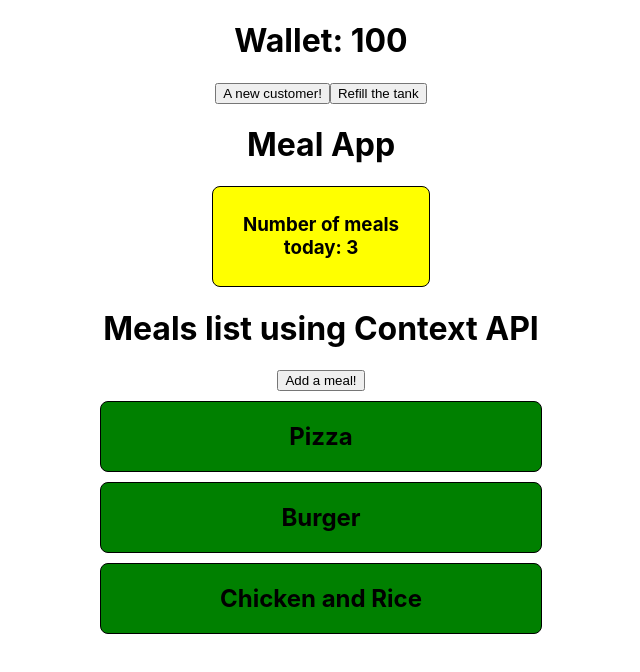
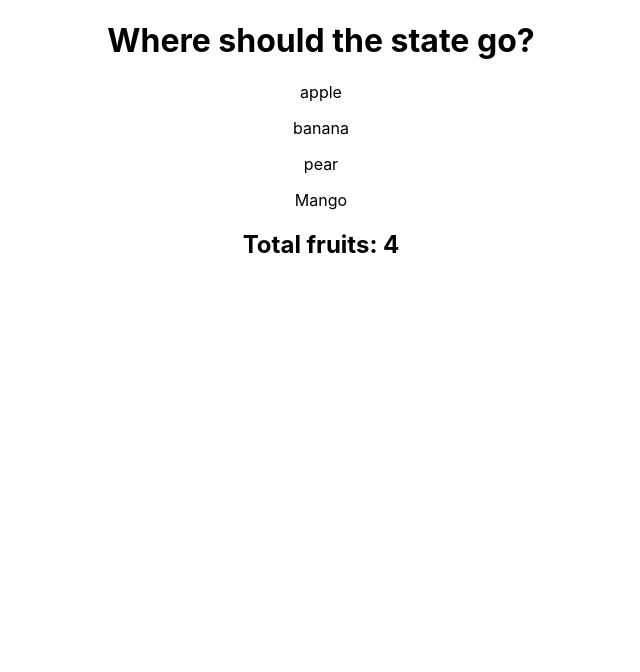
Before and after one commit to rhiz0m/metaReact, a React (Create React App) app: page / in a window 1280 px wide. Shown: the top 672 px of the page, without its empty margins (319-959 px from the left). Built offline with nearby package versions, Linux system fonts and the light colour scheme.

Commit message:
Lab2 - module2

```diff
--- a/src/module2/app2.js
+++ b/src/module2/app2.js
@@ -1,6 +1,31 @@
-import MealApp from "./context/mealApp"
-import Wallet from "./useReducerHook"
+import Fruits from "./labsModule2/fruits"
+import FruitsCounter from "./labsModule2/fruitsCounter"
 
+// Lab Module 2: Managing state in React: the task is to lift state up from the Fruits component to the App component, so that you can then pass the state information to both the Fruits component and the FruitsCounter component.
+
+function App2() {
+  const fruitsList = [
+    { fruitsName: "apple", id: 1 },
+    { fruitsName: "banana", id: 2 },
+    { fruitsName: "pear", id: 3 },
+    { fruitsName: "Mango", id: 4 },
+  ]
+
+  return (
+    <div>
+      <h1>Where should the state go?</h1>
+      <Fruits fruits={fruitsList} />
+      <FruitsCounter fruits={fruitsList} />
+    </div>
+  )
+}
+
+export default App2
+
+/**
+ *
+ *
+ *
 function App2() {
   return (
     <div>
@@ -9,5 +34,4 @@ function App2() {
     </div>
   )
 }
-
-export default App2
+ */
--- /dev/null
+++ b/src/module2/labsModule2/fruits.js
@@ -0,0 +1,12 @@
+
+
+function Fruits(props) {
+
+    return (
+        <div>
+            { props.fruits.map(f => <p key={f.id}>{f.fruitsName}</p>) }
+        </div>
+    )
+}
+
+export default Fruits
--- /dev/null
+++ b/src/module2/labsModule2/fruitsCounter.js
@@ -0,0 +1,11 @@
+
+
+function FruitsCounter(props) {
+  return (
+    <div>
+      <h2>Total fruits: {props.fruits.length}</h2>
+    </div>
+  )
+}
+
+export default FruitsCounter
```
